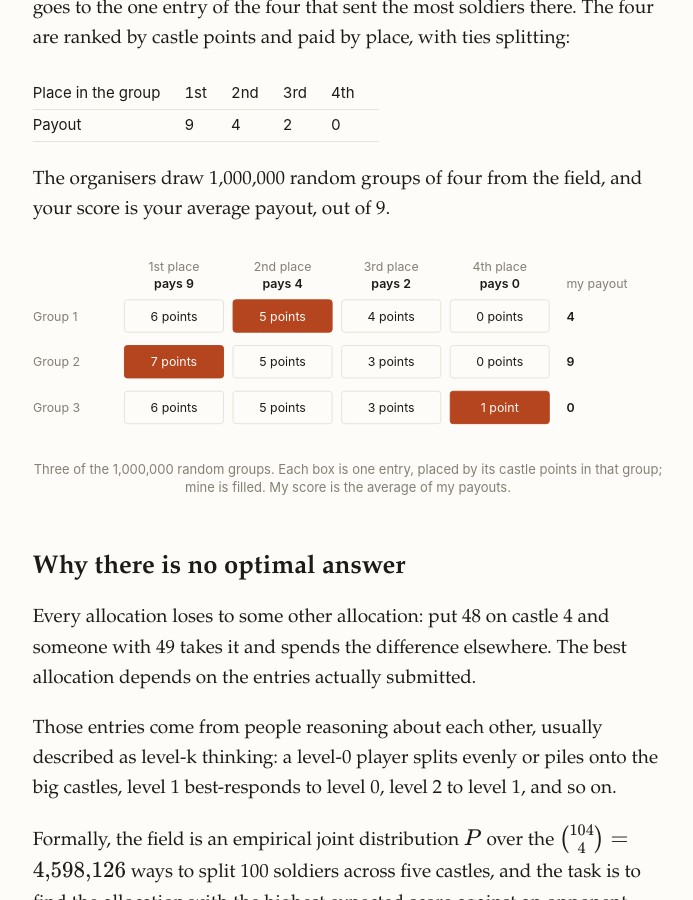
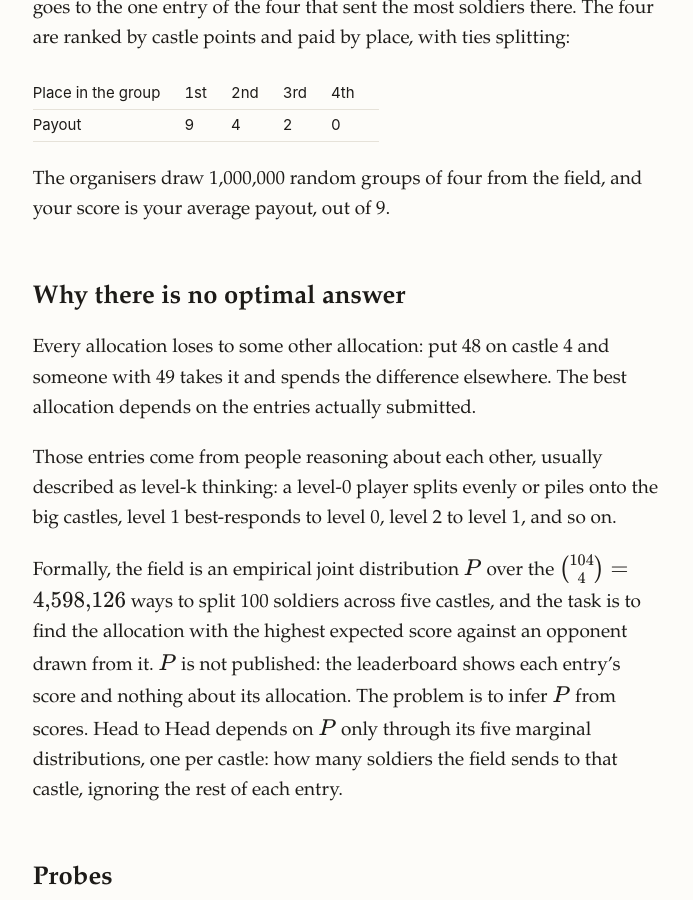
Before and after one commit to kinshu0/kinshu0.github.io, a Jekyll site: the page built from _posts/2026-11-22-castle-challenge.markdown, in a window 1280 px wide and 900 px high, scrolled down 1488 px. Shown: the whole window, without its empty margins (292-985 px from the left). Built offline with Jekyll 4.4.1, drawn with Linux system fonts in a browser that asks for light colours.

Commit message:
Castle post: remove the Four-Way groups diagram, keep the payout table
Co-Authored-By: Claude Fable 5.2 <noreply@anthropic.com>

```diff
--- a/_posts/2026-11-22-castle-challenge.markdown
+++ b/_posts/2026-11-22-castle-challenge.markdown
@@ -44,50 +44,6 @@ This is a Colonel Blotto game. You have 100 soldiers to split across five castle
 
 The organisers draw 1,000,000 random groups of four from the field, and your score is your average payout, out of 9.
 
-<figure class="fw-fig" style="overflow-x:auto">
-<svg viewBox="0 0 662 196" role="img" aria-label="Three example groups of four entries, ranked by castle points and paid 9, 4, 2 and 0" style="width:100%;min-width:520px;height:auto;font:13px var(--sans)">
-<text x="148" y="16" text-anchor="middle" fill="var(--dim)">1st place</text>
-<text x="148" y="34" text-anchor="middle" fill="var(--fg)" font-weight="600">pays 9</text>
-<text x="262" y="16" text-anchor="middle" fill="var(--dim)">2nd place</text>
-<text x="262" y="34" text-anchor="middle" fill="var(--fg)" font-weight="600">pays 4</text>
-<text x="376" y="16" text-anchor="middle" fill="var(--dim)">3rd place</text>
-<text x="376" y="34" text-anchor="middle" fill="var(--fg)" font-weight="600">pays 2</text>
-<text x="490" y="16" text-anchor="middle" fill="var(--dim)">4th place</text>
-<text x="490" y="34" text-anchor="middle" fill="var(--fg)" font-weight="600">pays 0</text>
-<text x="560" y="34" fill="var(--dim)">my payout</text>
-<text x="0" y="68" fill="var(--dim)">Group 1</text>
-<rect x="96" y="46" width="104" height="34" rx="3" fill="none" stroke="var(--line)"/>
-<text x="148" y="68" text-anchor="middle" fill="var(--fg)">6 points</text>
-<rect x="210" y="46" width="104" height="34" rx="3" fill="var(--acc)" stroke="var(--acc)"/>
-<text x="262" y="68" text-anchor="middle" fill="var(--bg)">5 points</text>
-<rect x="324" y="46" width="104" height="34" rx="3" fill="none" stroke="var(--line)"/>
-<text x="376" y="68" text-anchor="middle" fill="var(--fg)">4 points</text>
-<rect x="438" y="46" width="104" height="34" rx="3" fill="none" stroke="var(--line)"/>
-<text x="490" y="68" text-anchor="middle" fill="var(--fg)">0 points</text>
-<text x="560" y="68" fill="var(--fg)" font-weight="600">4</text>
-<text x="0" y="116" fill="var(--dim)">Group 2</text>
-<rect x="96" y="94" width="104" height="34" rx="3" fill="var(--acc)" stroke="var(--acc)"/>
-<text x="148" y="116" text-anchor="middle" fill="var(--bg)">7 points</text>
-<rect x="210" y="94" width="104" height="34" rx="3" fill="none" stroke="var(--line)"/>
-<text x="262" y="116" text-anchor="middle" fill="var(--fg)">5 points</text>
-<rect x="324" y="94" width="104" height="34" rx="3" fill="none" stroke="var(--line)"/>
-<text x="376" y="116" text-anchor="middle" fill="var(--fg)">3 points</text>
-<rect x="438" y="94" width="104" height="34" rx="3" fill="none" stroke="var(--line)"/>
-<text x="490" y="116" text-anchor="middle" fill="var(--fg)">0 points</text>
-<text x="560" y="116" fill="var(--fg)" font-weight="600">9</text>
-<text x="0" y="164" fill="var(--dim)">Group 3</text>
-<rect x="96" y="142" width="104" height="34" rx="3" fill="none" stroke="var(--line)"/>
-<text x="148" y="164" text-anchor="middle" fill="var(--fg)">6 points</text>
-<rect x="210" y="142" width="104" height="34" rx="3" fill="none" stroke="var(--line)"/>
-<text x="262" y="164" text-anchor="middle" fill="var(--fg)">5 points</text>
-<rect x="324" y="142" width="104" height="34" rx="3" fill="none" stroke="var(--line)"/>
-<text x="376" y="164" text-anchor="middle" fill="var(--fg)">3 points</text>
-<rect x="438" y="142" width="104" height="34" rx="3" fill="var(--acc)" stroke="var(--acc)"/>
-<text x="490" y="164" text-anchor="middle" fill="var(--bg)">1 point</text>
-<text x="560" y="164" fill="var(--fg)" font-weight="600">0</text>
-</svg>
-<figcaption>Three of the 1,000,000 random groups. Each box is one entry, placed by its castle points in that group; mine is filled. My score is the average of my payouts.</figcaption>
-</figure>
 
 ## Why there is no optimal answer
 
```
